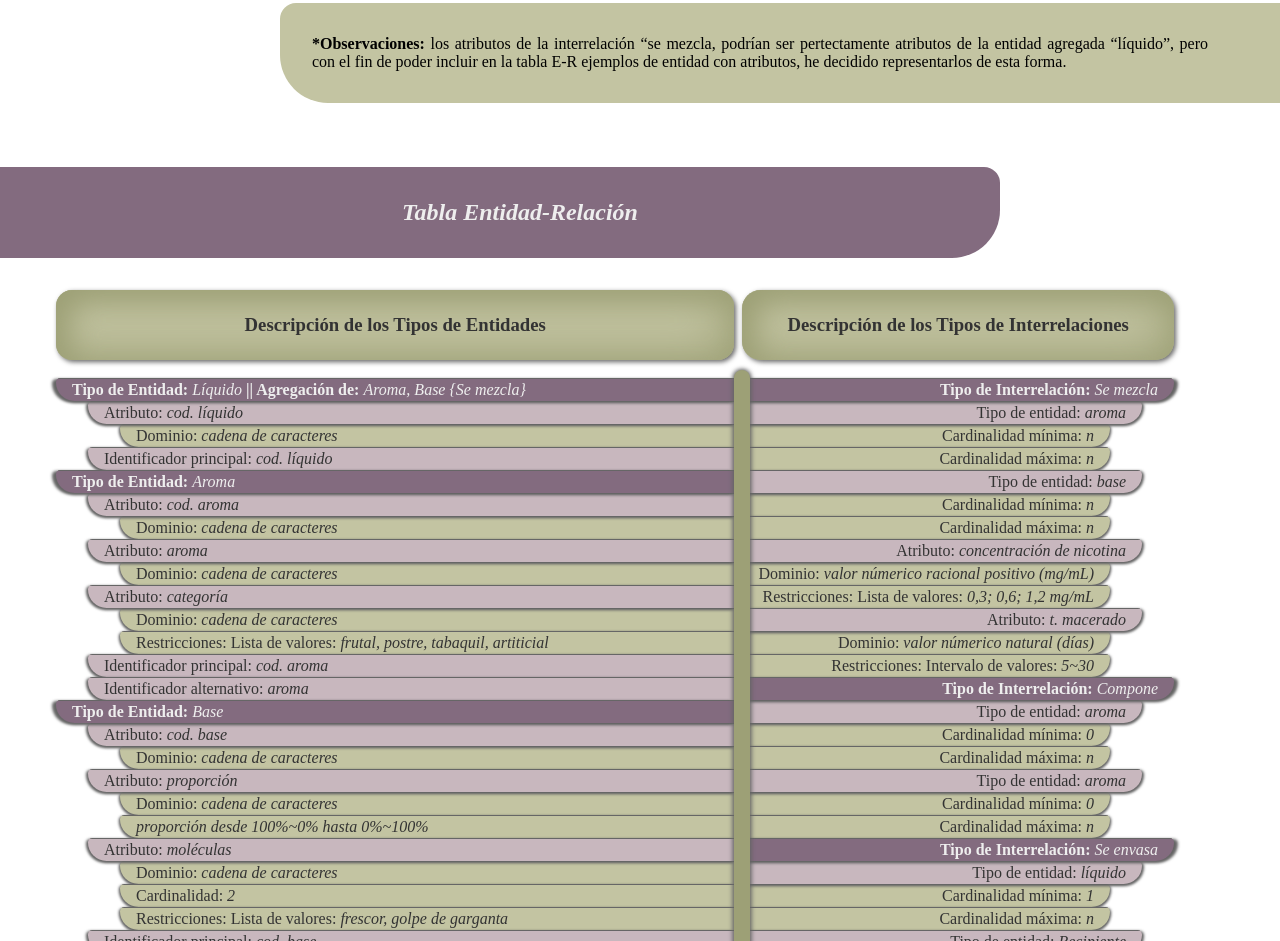
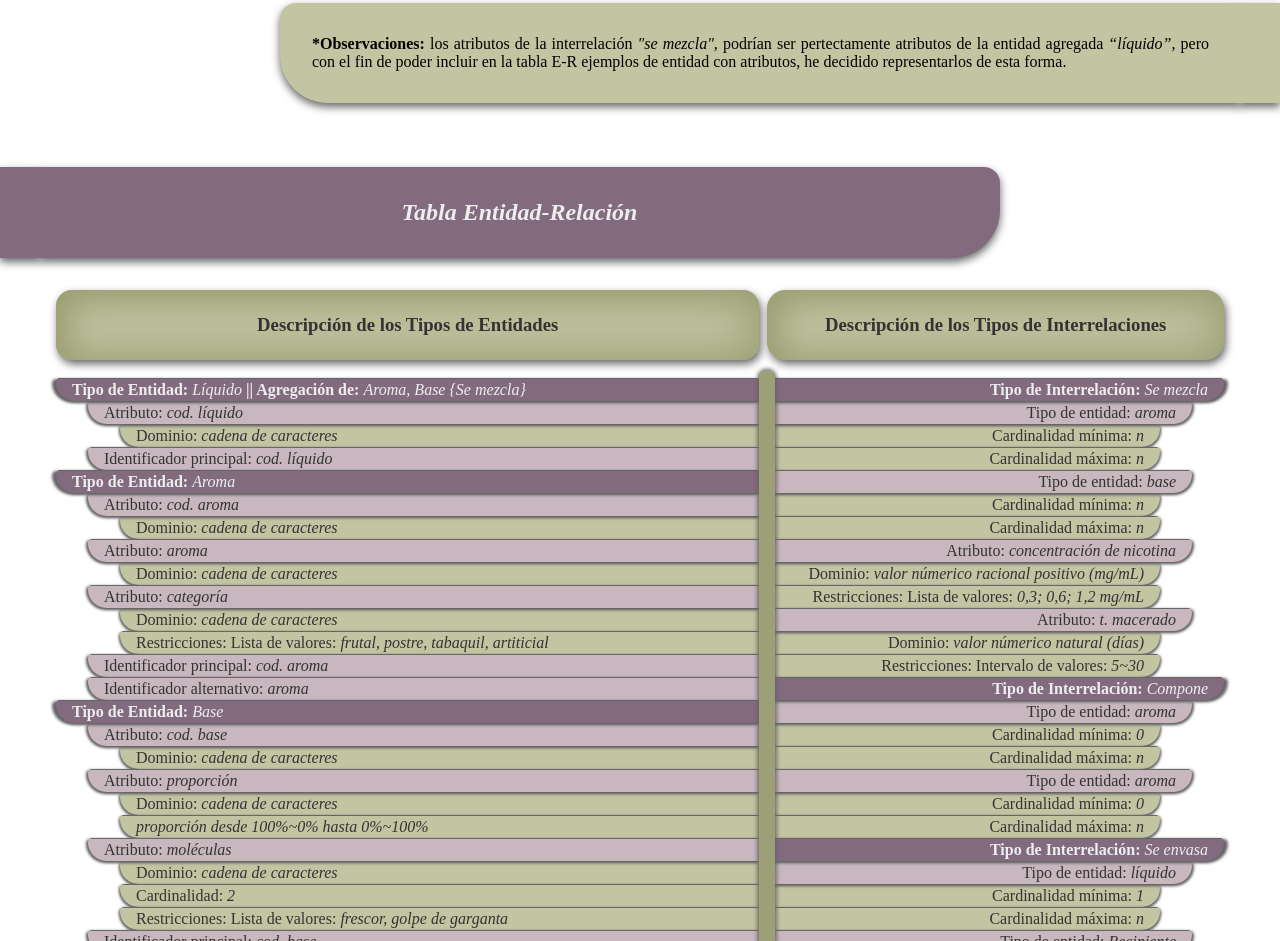
Before and after one commit to daniventura/BBDD, a plain HTML site: page index.html in a window 1280 px wide. Shown: the part 1859-2800 px from the top of the page. Drawn offline with Linux system fonts and the light colour scheme; a web font is replaced by a local one.

Commit message:
E-R done

```diff
--- a/index.html
+++ b/index.html
@@ -36,7 +36,7 @@
             </div>
             <div class="bloque_texto fade fade-right">
                 <p>
-                    <strong>*Observaciones:</strong> los atributos de la interrelación “se mezcla, podrían ser pertectamente atributos de la entidad agregada “líquido”, pero con el fin de poder incluir en la tabla E-R ejemplos de entidad con atributos, he decidido representarlos de esta forma.
+                    <strong>*Observaciones:</strong> los atributos de la interrelación <i class="i">"se mezcla"</i>, podrían ser pertectamente atributos de la entidad agregada <i class="i">“líquido”</i>, pero con el fin de poder incluir en la tabla E-R ejemplos de entidad con atributos, he decidido representarlos de esta forma.
                 </p>
             </div>
             <div class="fill_right"></div>
@@ -228,7 +228,7 @@
                 <div class="tabla_component">
                     <h3 class="titulo_tabla">Descripción de los Tipos de Interrelaciones</h3>
                     <div class="tabla_comp2">
-                        <ul>
+                        <ul class="gap_adapt2">
                             <li class="tn1">
                                 <p><strong>Tipo de Interrelación: </strong><i>Se mezcla</i></p>
                                 <ul>
--- a/styles/main.css
+++ b/styles/main.css
@@ -3,7 +3,6 @@
         Importación de la fuente de 2texto
      ==========================================================================
      ########################################################################## */
-
 
 @font-face {
     font-family: 'Operator Mono';
@@ -35,7 +34,7 @@
     src: url('fonts/FontsFree-Net-OperatorMono-BookItalic.woff') format('woff');
     src: url('fonts/FontsFree-Net-OperatorMono-BookItalic.ttf') format('ttf');
     font-style: italic;
-    font-weight: normal;
+    font-weight: 400;
 }
 @font-face {
     font-family: 'Operator Mono';
@@ -66,10 +65,15 @@
     font-family: 'Operator Mono';
 }
 
+
+
+
+
   /* ##########################################################################
      ==========================================================================
         Paleta de colores y valores constantes
-     ========================================================================== ########################################################################## */
+     ==========================================================================
+     ########################################################################## */
 
 :root {
     --primary-color: #836b7f;
@@ -82,6 +86,10 @@
     --font-contrast: #666;
     --font-neg-contrast: #ddd;
 }
+
+
+
+
 
   /* ##########################################################################
      ==========================================================================
@@ -104,8 +112,13 @@ body  {
     overflow-x: hidden;
 }
 
-            /* ROMBO */
-      /* width: 100px; height: 100px; background: #428bca; border: 3px solid #555; transform: rotate(135deg) skew(15deg, 15deg); display: inline-block; margin: 0px 0; */
+.i {
+    font-weight: 400;
+}
+
+
+
+
 
   /* ##########################################################################
      ==========================================================================
@@ -127,10 +140,11 @@ section {
 }
 
 .titulo, .bloque_texto {
-    width: 80%;
+    width: calc(80% + 1px);
     padding: 2em;
     position: relative;
     grid-column: 2/3;
+    box-shadow: 0px 4px 8px #666;
 }
 
 .titulo {
@@ -142,6 +156,7 @@ section {
     text-align: center;
     border-top-right-radius: 1em;
     border-bottom-right-radius: 3em;
+    margin-left: -1px;
 }
     .titulo h2 {
         color: var(--font-negative);
@@ -154,6 +169,7 @@ section {
     text-align: justify;
     border-top-left-radius: 1em;
     border-bottom-left-radius: 3em;
+    margin-right: -1px;
 }
 
 .bloque_img, .tabla_entidadrelacion {
@@ -162,40 +178,78 @@ section {
 }
 
 .fill_right, .fill_left {
-    width: calc(100% + 5px);
+    width: calc(100%);
     height: 100%;
+    box-shadow: 0px 4px 8px #666;
 }
 
 .fill_left {
     background-color: var(--primary-color);
     grid-column: 1/2;
-    right: -5px;
+    right: 0;
 }
 
 .fill_right {
     background-color: var(--secondary-color);
     grid-column: 3/4;
-    left: -5px;
+    left: 0;
+}
+
+.bloque_texto::after, .titulo::after {
+    content: '';
+    position: absolute;
+    display: block;
+    inset: 0;
+    z-index: 100;
+}
+    .titulo::after {
+        box-shadow: -10px 0px 0px var(--primary-color);
+    }
+    .bloque_texto::after {
+        box-shadow: 10px 0px 0px var(--secondary-color);
+    }
+
+@media (max-width: 1200px) {
+    section {
+        grid-template-columns: 1fr;
+    }
+
+    .titulo, .bloque_texto, .bloque_img, .tabla_entidadrelacion {
+        grid-column: 1/2;
+    }
+    .fill_right, .fill_left {
+        display: none;
+    }
 }
 
 
 
-  /* ==========================================================================
+
+
+  /* ##########################################################################
+     ==========================================================================
         Estilos para la tabla
-     ========================================================================== */
+     ==========================================================================
+     ########################################################################## */
 
 .tabla_entidadrelacion {
     display: flex;
     position: relative;
     gap: 0.5em;
     max-width: 100%;
+    flex-wrap: wrap;
+    row-gap: 2em;
 }
 
-.tabla_comp1 {
+.tabla_component {
+    flex-grow: 1;
+}
+
+.tabla_comp1, .tabla_comp2 {
     position: relative;
 }
 
-.gap_adapt::after {
+.gap_adapt::after, .gap_adapt2::after {
     content: ' ';
     z-index: 10;
     position: absolute;
@@ -223,7 +277,7 @@ section {
     border-radius: 1em;
     overflow: hidden;
     position: relative;
-    box-shadow: 2px 2px 5px #666,  inset 10px 10px 30px var(--base-color), inset -5px -5px 50px var(--base-color);
+    box-shadow: 2px 4px 8px #666,  inset 10px 10px 30px var(--base-color), inset -5px -5px 50px var(--base-color);
 }
 
 
@@ -245,10 +299,6 @@ section {
     z-index: 2;
     box-shadow: 0px 2px 3px #666, -2px 1px 3px #666;
 }
-    /* mediaquery */.tabla_comp2 .tn2 p {
-        margin-left: 0em;
-        margin-right: 2em;
-    }
 
 .tn3 p {
     background-color: var(--secondary-color);
@@ -256,10 +306,7 @@ section {
     z-index: 1;
     box-shadow: 0px 2px 3px #666, -1px 1px 3px #666;
 }
-    /* mediaquery */.tabla_comp2 .tn3 p {
-        margin-left: 0em;
-        margin-right: 4em;
-    }
+
 .tn1, .tn2, .tn3 {
     position: relative;
 }
@@ -287,7 +334,25 @@ section {
     border-top-left-radius: 5px;
 }
 
-    /* mediaquery */.tabla_comp2 .tn1 p,.tabla_comp2 .tn2 p,.tabla_comp2 .tn3 p {
+ /* ##### mediaquery ##### */
+@media (min-width: 818px) {
+    .tabla_entidadrelacion {
+        flex-wrap: nowrap;
+    }
+
+    .gap_adapt2::after {
+        display: none;
+    }
+
+    .tabla_comp2 .tn2 p {
+        margin-left: 0em;
+        margin-right: 2em;
+    }
+    .tabla_comp2 .tn3 p {
+        margin-left: 0em;
+        margin-right: 4em;
+    }
+    .tabla_comp2 .tn1 p,.tabla_comp2 .tn2 p,.tabla_comp2 .tn3 p {
         border-bottom-left-radius: 0px;
         border-bottom-right-radius: 20px;
         border-top-left-radius: 0px;
@@ -295,12 +360,40 @@ section {
         text-align: right;
     }
 
-    /* mediaquery */.tabla_comp2 .tn1 p {
+    .tabla_comp2 .tn1 p {
         box-shadow: 0px 2px 3px #666, 4px 1px 3px #666;
     }
-    /* mediaquery */.tabla_comp2 .tn2 p {
+    .tabla_comp2 .tn2 p {
         box-shadow: 0px 2px 3px #666, 2px 1px 3px #666;
     }
-    /* mediaquery */.tabla_comp2 .tn3 p {
+    .tabla_comp2 .tn3 p {
         box-shadow: 0px 2px 3px #666, 1px 1px 3px #666;
     }
+}
+
+
+
+
+
+
+
+
+
+
+
+
+
+
+
+
+
+
+
+
+
+
+
+
+
+            /* ROMBO */
+      /* width: 100px; height: 100px; background: #428bca; border: 3px solid #555; transform: rotate(135deg) skew(15deg, 15deg); display: inline-block; margin: 0px 0; */
```
